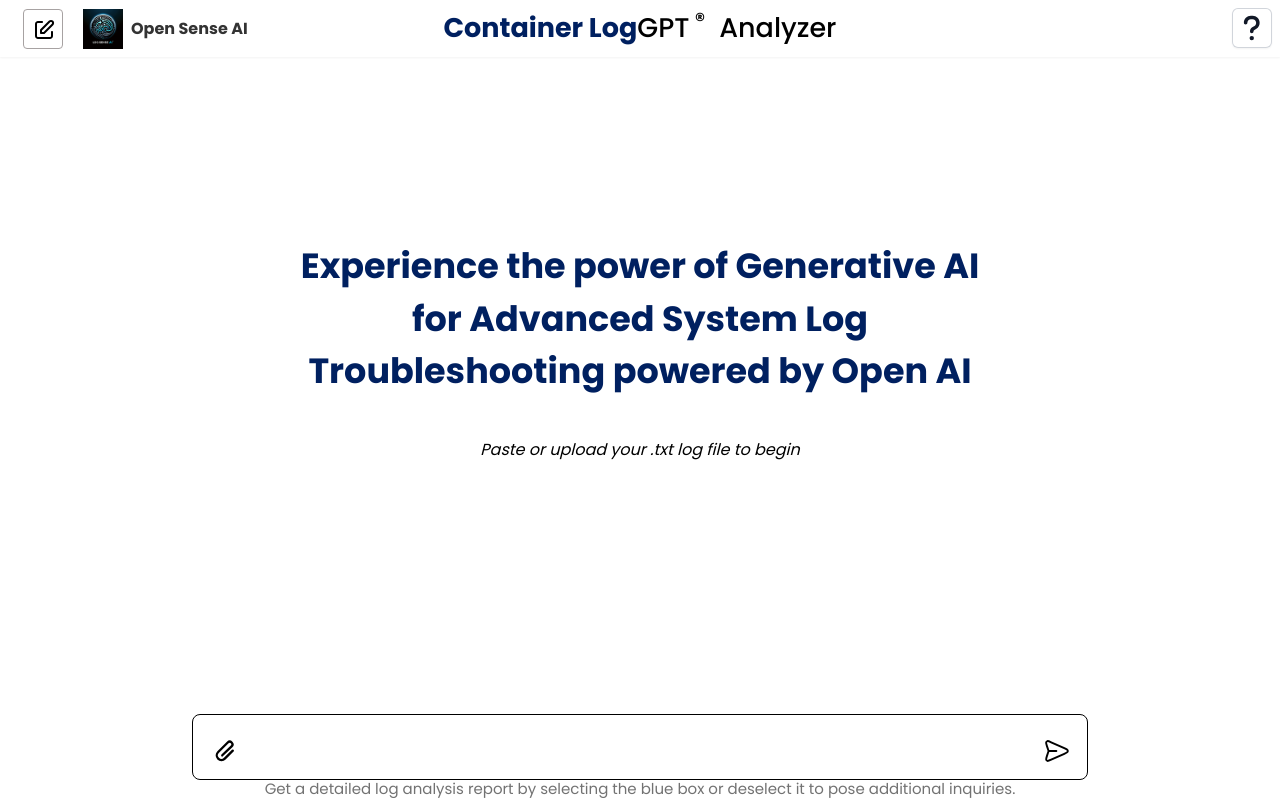
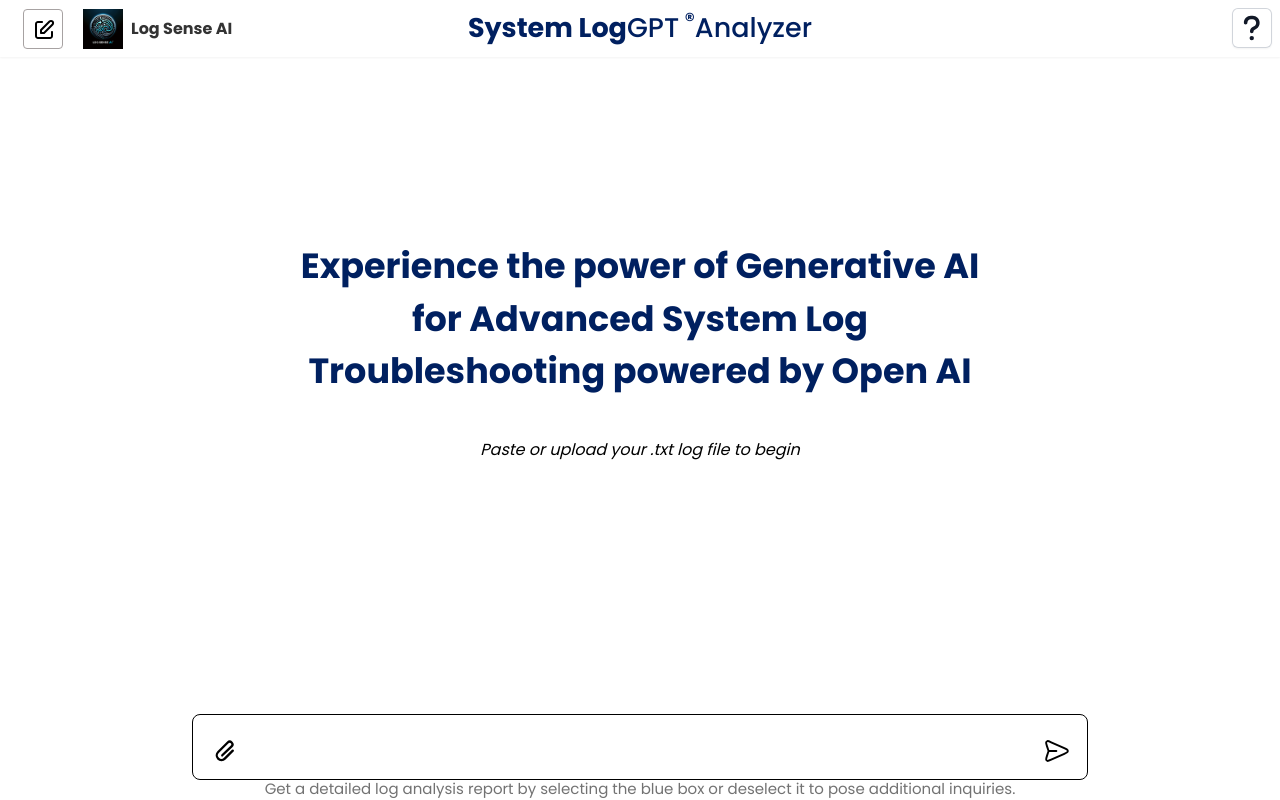
Before and after one commit to perseusprince070/loganalysis_client, a React (Create React App) app: page /system in a window 1280 px wide. Built offline with nearby package versions, Linux system fonts and the light colour scheme.

Commit message:
update frontend

```diff
--- a/src/App.js
+++ b/src/App.js
@@ -21,23 +21,18 @@ function App() {
         <Route index path="/" element={<Home />} />
         <Route element={<DefaultLayout />}>
           <Route path="/container" element={<ContainerView />} />
-          <Route path="/container-help" element={<ContainerFAQView />} />
-
           <Route path="/system" element={<SystemView />} />
-          <Route path="/system-help" element={<SystemFAQView />} />
-
           <Route path="/application" element={<ApplicationView />} />
-          <Route path="/application-help" element={<ApplicationFAQView />} />
-
           <Route path="/webserver" element={<WebServerView />} />
-          <Route path="/webserver-help" element={<WebServerFAQView />} />
-
-          <Route path="/sample-report" element={<SampleReport />} />
-          <Route path="/how-report" element={<HowReport />} />
-
-          <Route path="/data-privacy" element={<DataPrivacy />} />
-          <Route path="/faq" element={<FAQ />} />
         </Route>
+        <Route path="/container-help" element={<ContainerFAQView />} />
+        <Route path="/system-help" element={<SystemFAQView />} />
+        <Route path="/application-help" element={<ApplicationFAQView />} />
+        <Route path="/webserver-help" element={<WebServerFAQView />} />
+        <Route path="/sample-report" element={<SampleReport />} />
+        <Route path="/how-report" element={<HowReport />} />
+        <Route path="/data-privacy" element={<DataPrivacy />} />
+        <Route path="/faq" element={<FAQ />} />
       </Routes>
     </BrowserRouter>
   );
--- a/src/components/Appbar.js
+++ b/src/components/Appbar.js
@@ -1,5 +1,5 @@
 import React from 'react';
-import { Link } from 'react-router-dom';
+import { Link, useLocation } from 'react-router-dom';
 import { FontAwesomeIcon } from '@fortawesome/react-fontawesome';
 import {
   faComment,
@@ -16,6 +16,9 @@ function classNames(...classes) {
 }
 
 const Appbar = () => {
+  const location = useLocation();
+  const pathname = location.pathname;
+
   return (
     <div className="shadow-sm z-10 p-[8px] w-[100vw] top-0 bg-white flex items-center justify-between">
       <div className="flex gap-[20px] w-[250px]">
@@ -44,14 +47,46 @@ const Appbar = () => {
               alt="LogSenseAI Logo"
               className="w-[40px] h-[40ox]"
             />
-            Open Sense AI
+            Log Sense AI
           </div>
         </Link>
       </div>
+      {pathname === '/container' ? (
         <div className="text-[27px] font-medium">
-        <span className="font-bold text-[#002060]">Container Log</span>GPT
-        <sup>&nbsp;&reg;</sup>&nbsp; Analyzer
+          <span className="font-bold text-[#002060]">Container Log</span>
+          <span className="text-[#002060]">
+            GPT
+            <sup>&nbsp;&reg;</sup>Analyzer
+          </span>
         </div>
+      ) : pathname === '/system' ? (
+        <div className="text-[27px] font-medium">
+          <span className="font-bold text-[#002060]">System Log</span>
+          <span className="text-[#002060]">
+            GPT
+            <sup>&nbsp;&reg;</sup>Analyzer
+          </span>
+        </div>
+      ) : pathname === '/application' ? (
+        <div className="text-[27px] font-medium">
+          <span className="font-bold text-[#002060]">Application Log</span>
+          <span className="text-[#002060]">
+            GPT
+            <sup>&nbsp;&reg;</sup>Analyzer
+          </span>
+        </div>
+      ) : pathname === '/webserver' ? (
+        <div className="text-[27px] font-medium">
+          <span className="font-bold text-[#002060]">Web Server Log</span>
+          <span className="text-[#002060]">
+            GPT
+            <sup>&nbsp;&reg;</sup>Analyzer
+          </span>
+        </div>
+      ) : (
+        ''
+      )}
+
       <div className="w-[250px] flex justify-end">
         <Menu as="div" className="relative inline-block text-left ">
           <div>
@@ -131,18 +166,65 @@ const Appbar = () => {
                   )}
                 </Menu.Item>
                 <Menu.Item>
-                  {({ active }) => (
+                  {({ active }) =>
+                    pathname === '/container' ? (
                       <a
-                      href="#"
+                        href="/container-help"
+                        target="_blank"
                         className={classNames(
-                        active ? 'bg-gray-100 text-gray-900' : 'text-gray-700',
+                          active
+                            ? 'bg-gray-100 text-gray-900'
+                            : 'text-gray-700',
                           'block px-4 py-2 text-sm'
                         )}
                       >
                         <FontAwesomeIcon icon={faQuestion} size="xl" />
                         &nbsp; Help & FAQs
                       </a>
+                    ) : pathname === '/system' ? (
+                      <a
+                        href="/system-help"
+                        target="_blank"
+                        className={classNames(
+                          active
+                            ? 'bg-gray-100 text-gray-900'
+                            : 'text-gray-700',
+                          'block px-4 py-2 text-sm'
                         )}
+                      >
+                        <FontAwesomeIcon icon={faQuestion} size="xl" />
+                        &nbsp; Help & FAQs
+                      </a>
+                    ) : pathname === '/application' ? (
+                      <a
+                        href="/application-help"
+                        target="_blank"
+                        className={classNames(
+                          active
+                            ? 'bg-gray-100 text-gray-900'
+                            : 'text-gray-700',
+                          'block px-4 py-2 text-sm'
+                        )}
+                      >
+                        <FontAwesomeIcon icon={faQuestion} size="xl" />
+                        &nbsp; Help & FAQs
+                      </a>
+                    ) : pathname === '/webserver' ? (
+                      <a
+                        href="/webserver-help"
+                        target="_blank"
+                        className={classNames(
+                          active
+                            ? 'bg-gray-100 text-gray-900'
+                            : 'text-gray-700',
+                          'block px-4 py-2 text-sm'
+                        )}
+                      >
+                        <FontAwesomeIcon icon={faQuestion} size="xl" />
+                        &nbsp; Help & FAQs
+                      </a>
+                    ) : null
+                  }
                 </Menu.Item>
               </div>
             </Menu.Items>
```
Lines whose indentation alone changed are shown as unchanged.
